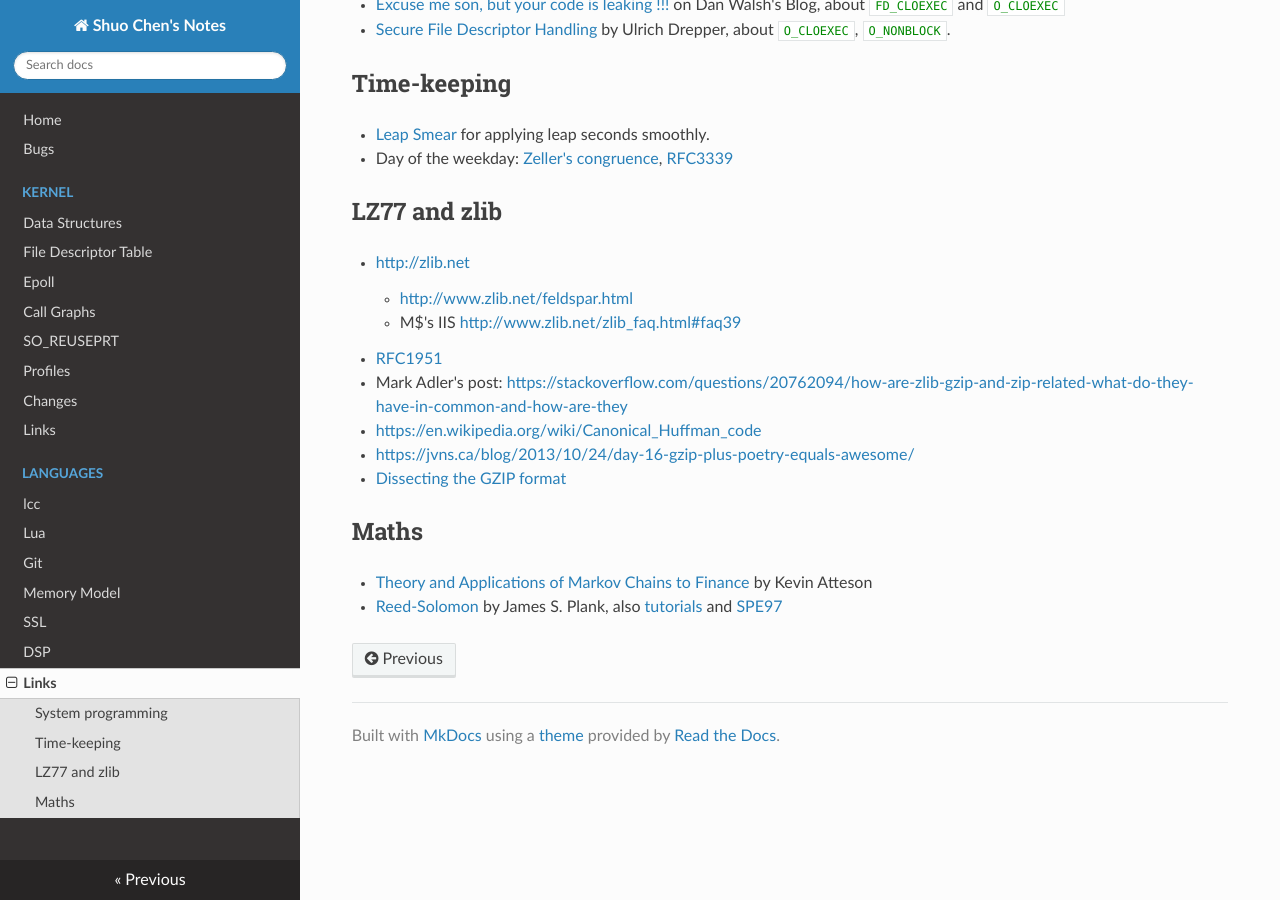
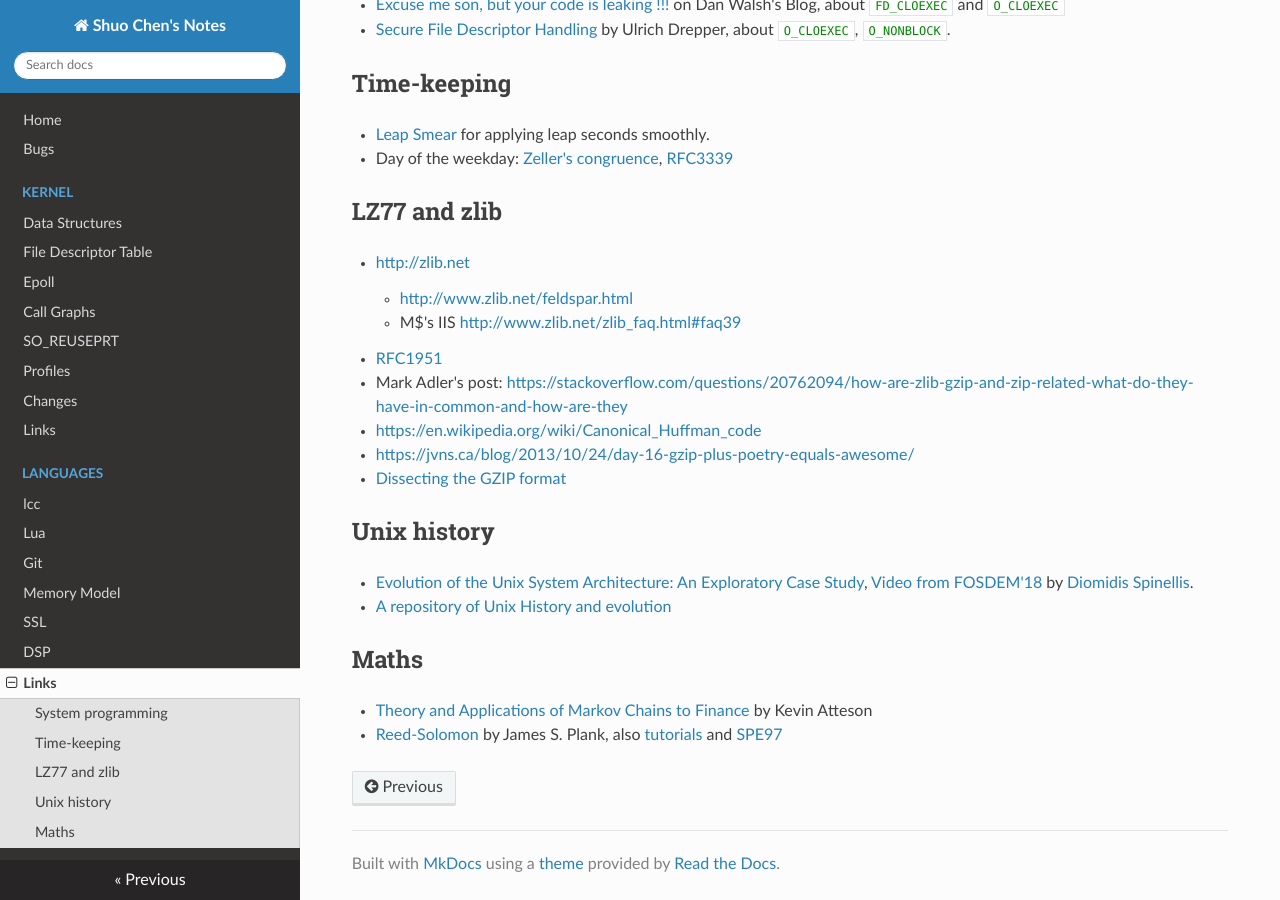
Before and after one commit to chenshuo/notes, an MkDocs documentation site: the page built from docs/links.md, in a window 1280 px wide and 900 px high, scrolled down 991 px. Built offline with MkDocs 1.6.1, drawn with Linux system fonts in a browser that asks for light colours; nearby versions of some CDN libraries; old or Windows-style settings are respelled for this version of MkDocs.

Commit message:
update links.md

```diff
--- a/docs/links.md
+++ b/docs/links.md
@@ -32,6 +32,11 @@
 * <https://jvns.ca/blog/2013/10/24/day-16-gzip-plus-poetry-equals-awesome/>
 * [Dissecting the GZIP format](http://www.infinitepartitions.com/art001.html)
 
+## Unix history
+
+* [Evolution of the Unix System Architecture: An Exploratory Case Study](https://dx.doi.org/10.1109/TSE.2019.2892149), [Video from FOSDEM'18](https://youtu.be/FbDebSinSQo) by [Diomidis Spinellis](https://www2.dmst.aueb.gr/dds/).
+* [A repository of Unix History and evolution](https://www2.dmst.aueb.gr/dds/pubs/jrnl/2016-EMPSE-unix-history/html/unix-history.html)
+
 ## Maths
 
 * [Theory and Applications of Markov Chains to Finance](http://www.atteson.com/Markov/) by Kevin Atteson
```
Also changed, not shown: docs/bugs.md (+2 -0 lines), docs/kernel/changes.md (+1 -0 lines).
